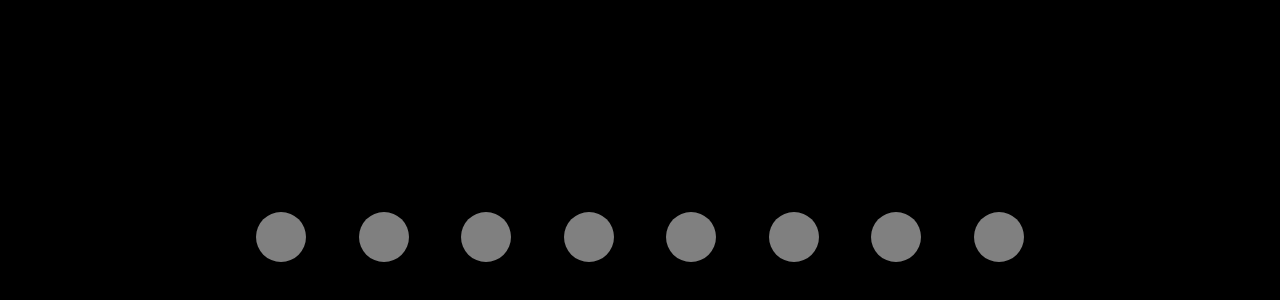
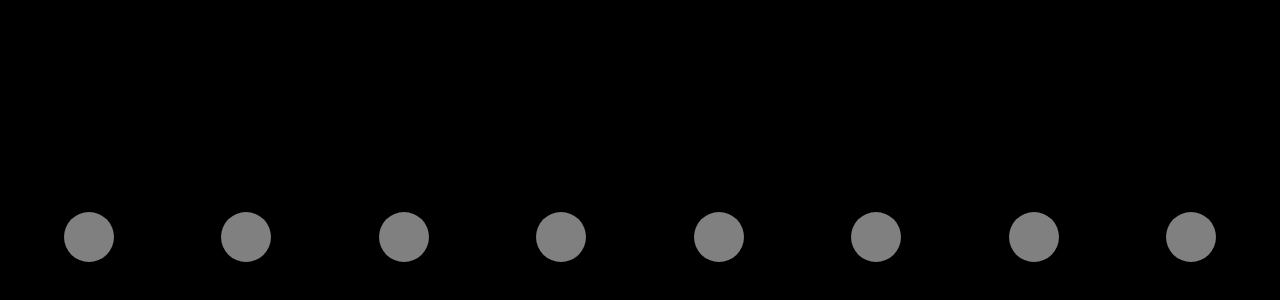
Before and after one commit to k1105/mukumuku-nokinoki, a Next.js app: page / in a window 1280 px wide. Shown: the part 458-758 px from the top of the page. Built offline with nearby package versions, Linux system fonts and the light colour scheme.

Commit message:
スタイルの修正

```diff
--- a/styles/globals.css
+++ b/styles/globals.css
@@ -11,8 +11,8 @@ body {
 .interface {
   position: fixed;
   bottom: 10vh;
-  left: 20vw;
-  width: 60vw;
+  left: 5vw;
+  width: 90vw;
   display: flex;
   justify-content: space-between;
 }
```
